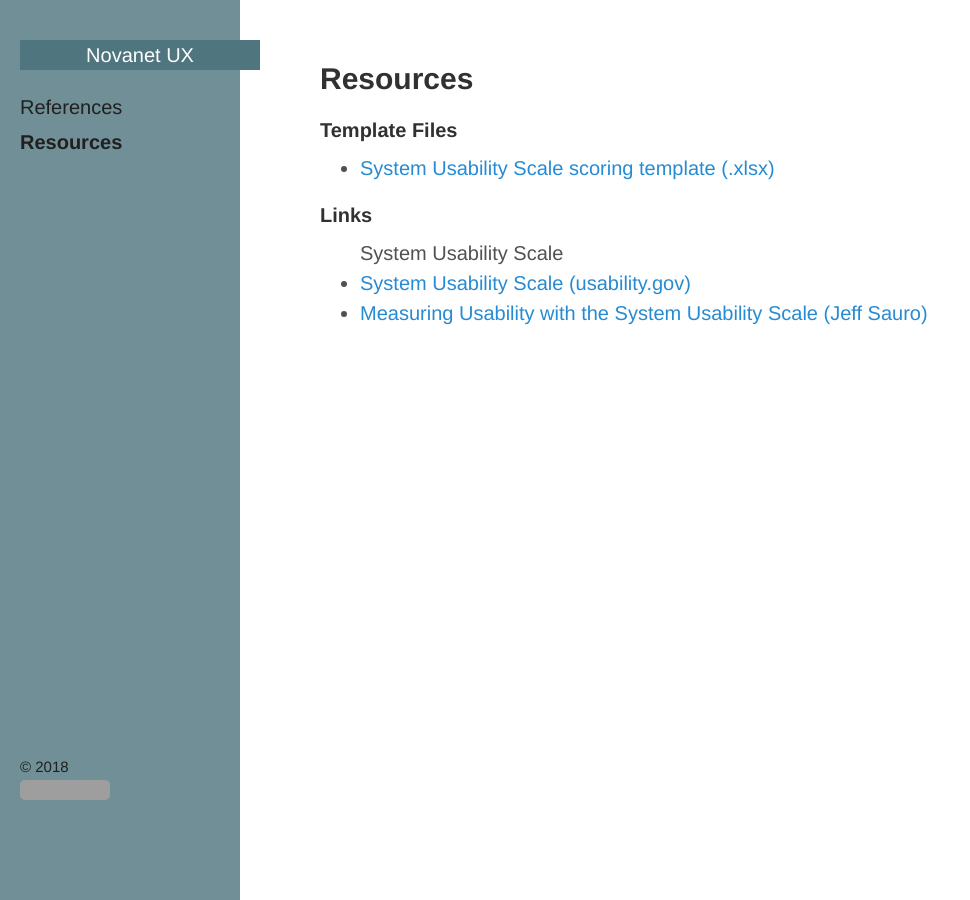
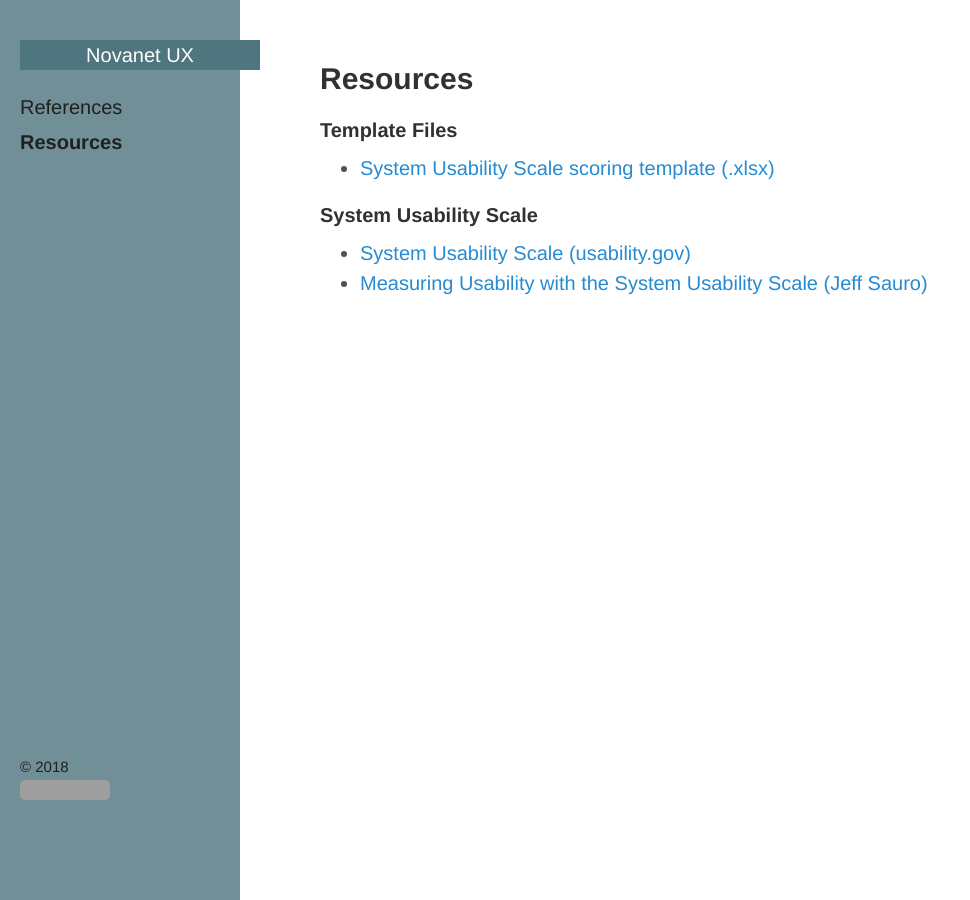
Before and after one commit to Novanet-UX/novanet-ux.github.io, a Jekyll site: the page built from resources.html, in a window 1280 px wide. Shown: the whole page, without its empty margins (0-970 px from the left). Built offline with Jekyll 4.4.1, drawn with Linux system fonts in a browser that asks for light colours; grey boxes are pictures that could not be loaded.

Commit message:
Update resources.html

```diff
--- a/resources.html
+++ b/resources.html
@@ -9,10 +9,9 @@ title: Resources
   <li><a href="https://github.com/Novanet-UX/novanet-ux.github.io/blob/master/_resources/SUS-scoring-template.xlsx?raw=true">System Usability Scale scoring template (.xlsx)</a></li>
 </ul>
 
-<h4>Links</h4>
+<h4>System Usability Scale</h4>
 
-
-<ul>System Usability Scale
+<ul>
   <li><a href="https://www.usability.gov/how-to-and-tools/methods/system-usability-scale.html">System Usability Scale (usability.gov)</a></li>
   <li><a href="https://measuringu.com/sus/">Measuring Usability with the System Usability Scale (Jeff Sauro)</a></li>
 </ul>
```
